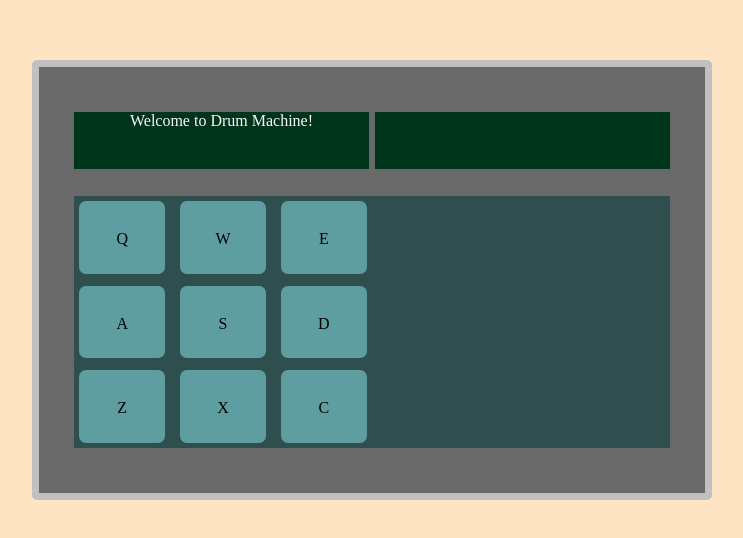
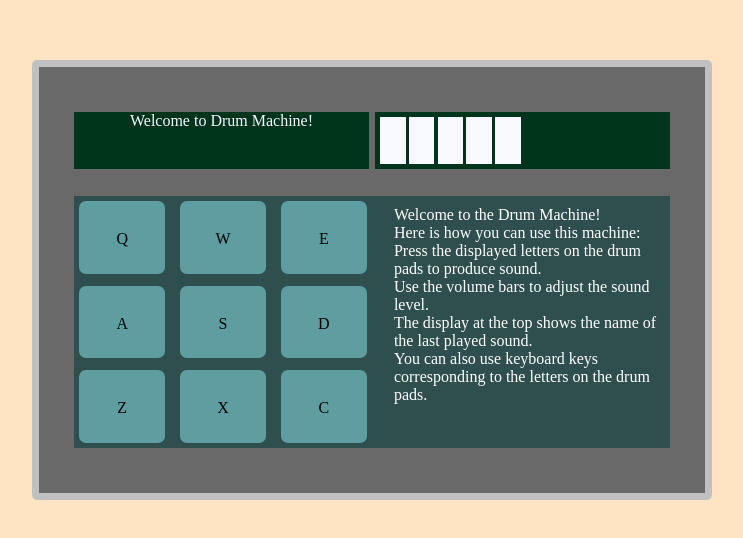
Before and after one commit to Nech-C/fcc-drum-machine, a plain HTML site: page index.html in a window 1280 px wide. Shown: the part 120-658 px from the top of the page, without its empty margins (268-1011 px from the left). Drawn offline with nearby package versions, Linux system fonts and the light colour scheme.

Commit message:
feat: add info-panel and key control functionality

```diff
--- a/script.js
+++ b/script.js
@@ -1,7 +1,7 @@
 function DrumPad(props) {
     return React.createElement(
         'div',
-        { className: 'drum-pad', onClick: props.handleClick },
+        { className: 'drum-pad', onClick: () => props.handleClick(props.id, props.letter) },
         [
             React.createElement(
                 'audio',
@@ -16,7 +16,77 @@ function DrumPad(props) {
     );
 }
 
+function InfoPanel() {
+    return React.createElement(
+        'div',
+        { id: 'info-panel' },
+        [
+            'Welcome to the Drum Machine!',
+            React.createElement('br'),
+            'Here is how you can use this machine:',
+            React.createElement('ul', null, [
+                React.createElement('li', null, 'Press the displayed letters on the drum pads to produce sound.'),
+                React.createElement('li', null, 'Use the volume bars to adjust the sound level.'),
+                React.createElement('li', null, 'The display at the top shows the name of the last played sound.'),
+                React.createElement('li', null, 'You can also use keyboard keys corresponding to the letters on the drum pads.')
+            ])
+        ]
+    );
+}
+
+
+
+function VolumeBar(props) {
+    return React.createElement('div', { onClick: () => props.handleClick(props.keyNum), className: `${props.on} volume-bar` });
+}
+
+function VolumeDisplay(props) {
+    const [volume, setVolume] = React.useState(5);
+
+    const changeVolume = (newVolume) => {
+        setVolume(newVolume);
+        props.handleVolumeChange(newVolume / 10);
+    };
+
+    let volumeBars = [];
+    for (let i = 1; i <= 10; i++) {
+        volumeBars.push(React.createElement(VolumeBar, { on: i <= volume ? 'on' : 'off', keyNum: i, handleClick: changeVolume }));
+    }
+
+    return React.createElement('div', { id: 'volume-bars' }, volumeBars);
+}
+
 function DrumMachine() {
+    const [display, setDisplay] = React.useState('Welcome to Drum Machine!');
+
+    const [volume, setVolume] = React.useState(0.5);
+
+    React.useEffect(() => {
+        const handleKeyPress = (event) => {
+          const selectedPad = pads.find((pad) => pad.letter === event.key.toUpperCase());
+          if (selectedPad) {
+            handlePadClick(selectedPad.id, selectedPad.letter);
+          }
+        };
+
+        window.addEventListener('keydown', handleKeyPress);
+
+        return () => {
+          window.removeEventListener('keydown', handleKeyPress);
+        };
+      }, []);
+
+    const handlePadClick = (id, letter) => {
+        const audio = document.getElementById(letter);
+        audio.volume = volume;
+        audio.play();
+        setDisplay(id);
+    };
+
+    const handleVolumeChange = (newVolume) => {
+        setVolume(newVolume);
+    };
+
     const pads = [
         { letter: 'Q', audioSrc: 'https://s3.amazonaws.com/freecodecamp/drums/Heater-1.mp3', id: 'Heater-1' },
         { letter: 'W', audioSrc: 'https://s3.amazonaws.com/freecodecamp/drums/Heater-2.mp3', id: 'Heater-2' },
@@ -29,25 +99,6 @@ function DrumMachine() {
         { letter: 'C', audioSrc: 'https://s3.amazonaws.com/freecodecamp/drums/Cev_H2.mp3', id: 'Cev-H2' },
     ];
 
-    const [display, setDisplay] = React.useState('Welcome to Drum Machine!');
-
-    const handlePadClick = (id) => {
-        const audio = document.getElementById(pads.find((pad) => pad.id === id).letter);
-        setDisplay(id);
-        audio.play();
-    };
-
-    React.useEffect(() => {
-        const handleKeyPress = (event) => {
-            const selectedPad = pads.find((pad) => pad.letter === event.key.toUpperCase());
-            if (selectedPad) {
-                handlePadClick(selectedPad.id);
-            }
-        };
-        window.addEventListener('keydown', handleKeyPress);
-        return () => window.removeEventListener('keydown', handleKeyPress);
-    }, []);
-
     const drumPadsRows = [];
     for (let i = 0; i < pads.length; i += 3) {
         const row = pads.slice(i, i + 3).map((pad) =>
@@ -55,7 +106,7 @@ function DrumMachine() {
                 letter: pad.letter,
                 audioSrc: pad.audioSrc,
                 id: pad.id,
-                handleClick: () => handlePadClick(pad.id),
+                handleClick: handlePadClick,
             })
         );
         drumPadsRows.push(React.createElement('div', { className: 'pad-row' }, row));
@@ -70,21 +121,22 @@ function DrumMachine() {
                 { id: 'displays' },
                 [
                     React.createElement('div', { id: 'display' }, display),
-                    React.createElement('div', { id: 'volume' }),
+                    React.createElement(VolumeDisplay, { handleVolumeChange: handleVolumeChange }),
                 ]
             ),
             React.createElement(
                 'div',
-                { id: 'lowerpanel' },
+                { id: 'lower-panel' },
                 [
                     React.createElement('div', { id: 'drum-pads' }, drumPadsRows),
-                    React.createElement('div', { id: 'controls' }),
+                    React.createElement(InfoPanel) // InfoPanel added here
                 ]
             ),
         ]
     );
 }
 
+
 ReactDOM.render(
     React.createElement(DrumMachine),
     document.getElementById('root')
--- a/styles.css
+++ b/styles.css
@@ -28,28 +28,17 @@ body {
     justify-content: space-between;
 }
 
-#displays {
+/* lower */
+
+#lower-panel {
     width: 100%;
-    height: 17%;
-
+    height: 75%;
+    background-color: 	#2F4F4F;
     display: flex;
     justify-content: space-between;
 }
 
-
-
-#displays * {
-    background-color: #00351c;
-    width: 49.5%;
-    color: ghostwhite;
-    text-align: center;
-}
-
-#lowerpanel {
-    width: 100%;
-    height: 75%;
-    background-color: 	#2F4F4F;
-}
+/* lower-left drumpads*/
 
 #drum-pads {
     display: flex;
@@ -76,3 +65,55 @@ body {
     padding-top: 10%;
     cursor: pointer;
 }
+
+
+/* lower-right info panel */
+
+#info-panel {
+    width: 48%;
+    height: 100%;
+    padding: 10px;
+    background-color: #2F4F4F;
+    color: white;
+    overflow-y: auto;
+}
+
+
+/* displays */
+#displays {
+    width: 100%;
+    height: 17%;
+
+    display: flex;
+    justify-content: space-between;
+}
+
+
+#displays #display, #displays #volume-bars {
+    background-color: #00351c;
+    width: 49.5%;
+    color: ghostwhite;
+    text-align: center;
+}
+
+
+/* volume display */
+#volume-bars {
+    display: flex;
+    justify-content: space-between;
+    align-items: center;
+    padding: 5px;
+    background-color: #00351c;
+}
+
+.volume-bar {
+    width: 9%;
+    height: 100%;
+    background-color: #00351c; /* Off state background color */
+    cursor: pointer;
+    transition: background-color 0.3s ease-in-out;
+}
+
+.volume-bar.on {
+    background-color: ghostwhite; /* On state background color */
+}
```
